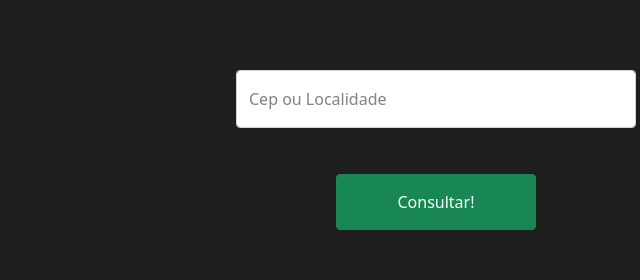
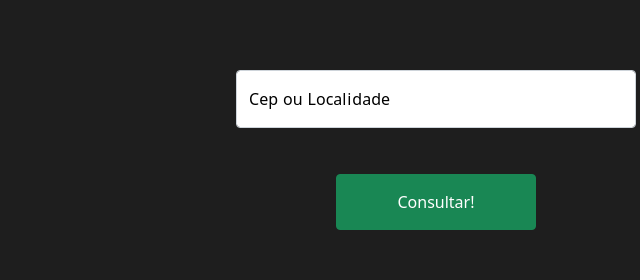
Before and after one commit to PatrickMoraisN/Weather-Now-Project, a plain HTML site: page index.html in a window 1280 px wide. Both pictures are taken after a click on the checkbox 636 px from the left and 676 px from the top of the page. Shown: the part 266-546 px from the top of the page, 204-844 px from the left. Drawn offline with Linux system fonts and the light colour scheme.

Commit message:
form wave

```diff
--- a/assets/darkm.js
+++ b/assets/darkm.js
@@ -17,7 +17,7 @@ const darkMode = () => {
   h1.style.color = 'rgb(230, 230, 230)';
   h1.style.borderBottom = '10px solid rgb(180, 180, 180)'
   textH1.style.color = 'rgb(200, 200, 200)'
-  cepLocal.style.color = 'rgb(130, 130, 130)'
+  cepLocal.style.color = 'black'
   footer.style.color = 'rgb(180, 180, 180)'
 }
 
--- a/assets/script.js
+++ b/assets/script.js
@@ -10,11 +10,19 @@ const imgIcon = document.querySelector('.icon')
 const citySpan = document.querySelector('.local');
 const greetsSpan = document.querySelector('.greet');
 const smallPhrase = document.querySelector('.small-phrase');
+const label = document.querySelector('#cep-local');
 const apiWeather = {
   key: '61ef00c8825fd4245bfd38468e696a37',
   unit: 'metric',
   lang: 'pt_br',
 }
+
+
+
+label.innerHTML = label.innerText.split('')
+  .map((letter, id) => `<span style="transition-delay:${id*0.03}s">${letter}</span>`)
+  .join('');
+
 
 const randomPhrase = () => {
   const phrases = [
--- a/assets/style.css
+++ b/assets/style.css
@@ -41,13 +41,25 @@ form{
   align-items: center;
 }
 
+span{
+  transition: 0.1s;
+  display: inline-block;
+  min-width: 5px;
+}
+
+.cep:focus + label span{
+  top: 0px;
+  transition: 0.1s;
+  transform: translateY(-15px);
+}
+
 #floatingInput{
   width: 400px;
 }
 
 #floatingInput:focus{
   box-shadow: 0 0 7px black;
-  transition: 0.5s;
+  transition: 0.3s;
 }
 
 .btn{
```
